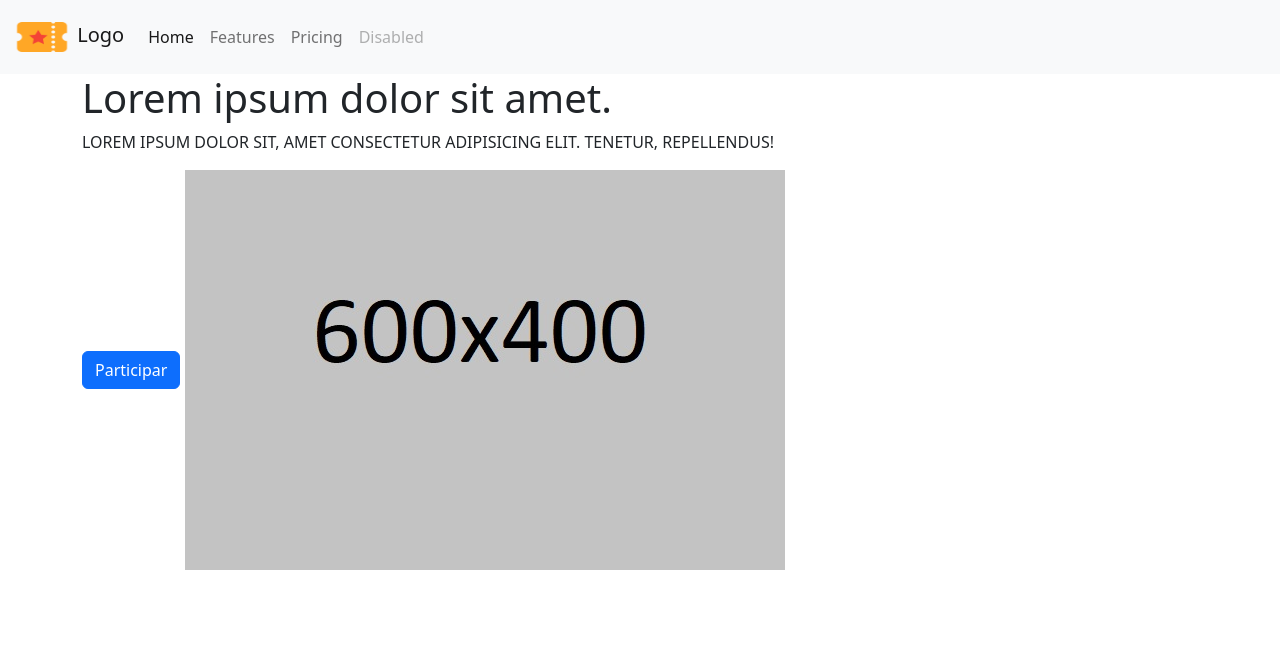
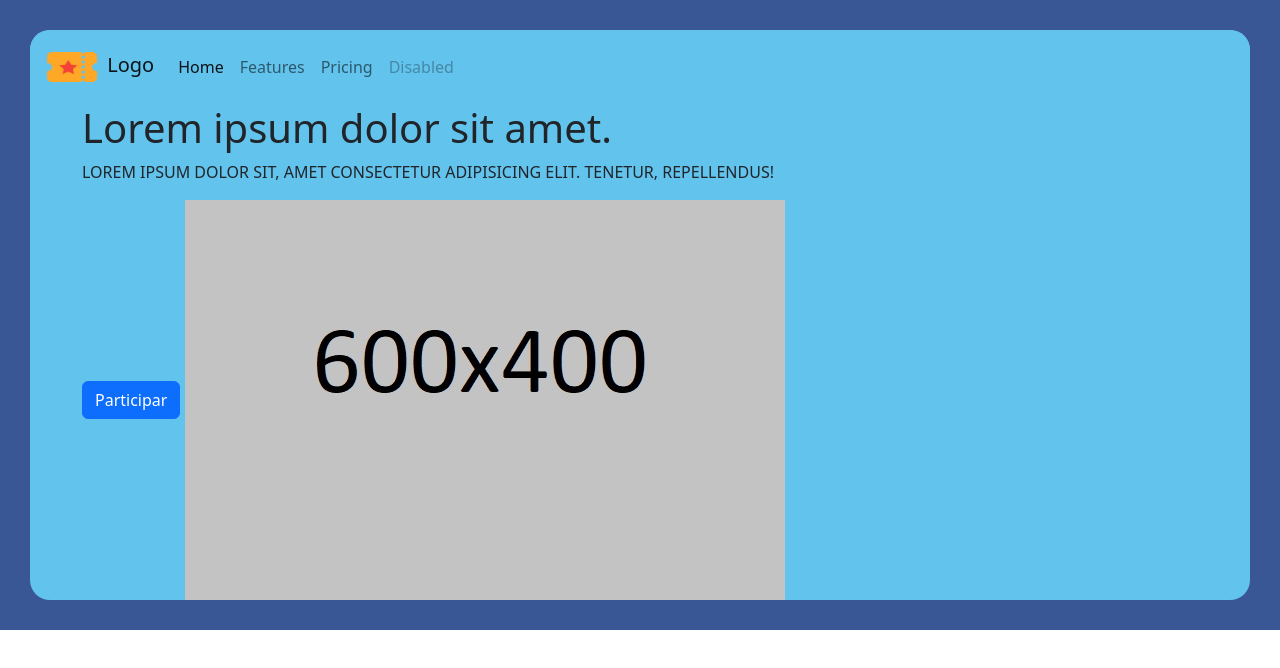
Before and after one commit to Ldrago25/Static-Website, a plain HTML site: page index.html in a window 1280 px wide. Drawn offline with Linux system fonts and the light colour scheme.

Commit message:
CC: Add changes index.css

```diff
--- /dev/null
+++ b/css/style.css
@@ -0,0 +1,21 @@
+.borderad {
+    border-radius: 20px;
+    width: 100%;
+    height: 100%;
+    background-color: #62C3ED;
+}
+
+.contenido {
+    padding: 30px;
+    width: 100%;
+    display: flex;
+    flex-direction: row;
+    justify-content: center;
+    align-items: center;
+    background-color: #395795;
+}
+
+.navbar {
+    border-radius: 20px;
+    background-color: #62C3ED !important;
+}
--- a/index.html
+++ b/index.html
@@ -10,12 +10,14 @@
       href="./assets/Favicon/Ticket.ico"
       type="image/x-icon"
     />
-    <link rel="stylesheet" href="./css/style.ccs" />
+    <link rel="stylesheet" href="./css/style.css" />
     <link rel="stylesheet" href="./css/bootstrap.min.css" />
     <link rel="stylesheet" href="./js/bootstrap.bundle.js" />
   </head>
   <body>
-    <nav class="navbar navbar-expand-lg bg-light">
+    <div class="contenido">
+      <div class="borderad">
+        <nav class="navbar navbar-expand-lg">
           <div class="container-fluid">
             <a class="navbar-brand" href="#">
               <img src="./assets/Favicon/Ticket.ico" width="60" height="48" />
@@ -35,7 +37,9 @@
             <div class="collapse navbar-collapse" id="navbarNav">
               <ul class="navbar-nav">
                 <li class="nav-item">
-              <a class="nav-link active" aria-current="page" href="#">Home</a>
+                  <a class="nav-link active" aria-current="page" href="#"
+                    >Home</a
+                  >
                 </li>
                 <li class="nav-item">
                   <a class="nav-link" href="#">Features</a>
@@ -51,17 +55,20 @@
           </div>
         </nav>
 
-    <header class="container" >
+        <header class="container">
           <h1>Lorem ipsum dolor sit amet.</h1>
-        <p class="text-uppercase">Lorem ipsum dolor sit, amet consectetur adipisicing elit. Tenetur, repellendus!</p>
+          <p class="text-uppercase">
+            Lorem ipsum dolor sit, amet consectetur adipisicing elit. Tenetur,
+            repellendus!
+          </p>
           <button type="button" class="btn btn-primary">Participar</button>
-        <img src="./assets/img_600x400.jpg">
+          <img src="./assets/img_600x400.jpg" />
         </header>
 
         <section>
-        <div>
-
+          <div></div>
+        </section>
       </div>
-    </section>
+    </div>
   </body>
 </html>
```
Also changed, not shown: 1 other file. Lines whose indentation alone changed are shown as unchanged.
